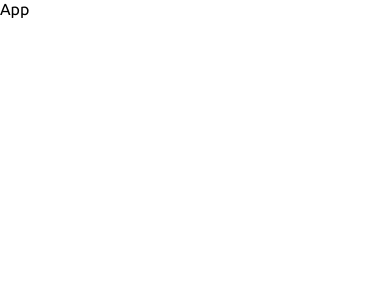
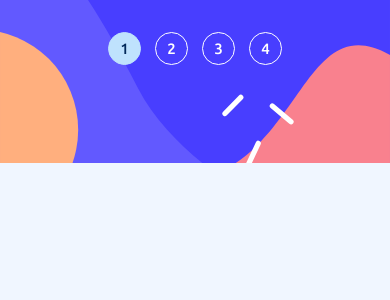
Before and after one commit to Mrcsbda/Multi-step-form, a React (Vite) app: page / in a window 390 px wide. Shown: the top 300 px of the page. Built offline with nearby package versions, Linux system fonts and the light colour scheme.

Commit message:
:lipstick: mobile steps layout

```diff
--- a/index.html
+++ b/index.html
@@ -2,9 +2,9 @@
 <html lang="en">
   <head>
     <meta charset="UTF-8" />
-    <link rel="icon" type="image/svg+xml" href="/favicon.svg" />
+    <link rel="icon" type="image/svg+xml" href="/favicon.png" />
     <meta name="viewport" content="width=device-width, initial-scale=1.0" />
-    <title>Vite + React</title>
+    <title>Multi step form</title>
   </head>
   <body>
     <div id="root"></div>
--- a/src/assets/styles/variables.scss
+++ b/src/assets/styles/variables.scss
@@ -7,4 +7,7 @@ $cool-gray: hsl(231, 11%, 63%);
 $light-gray: hsl(229, 24%, 87%);
 $magnolia: hsl(217, 100%, 97%);
 $alabaster: hsl(231, 100%, 99%);
-$white: hsl(0, 0%, 100%)
+$white: hsl(0, 0%, 100%);
+$weight-400: 400;
+$weight-500: 500;
+$weight-700: 700;
--- a/src/page/App.jsx
+++ b/src/page/App.jsx
@@ -1,6 +1,8 @@
 import React, { useState } from 'react'
+import "./app.scss"
 
 const App = () => {
+  const [stepActive, setStepActive] = useState(1)
   const steps = [
     {
       number: 1,
@@ -19,7 +21,6 @@ const App = () => {
       text: 'SUMMARY'
     }
   ]
-  const [step, setStep] = useState(1)
   const getTitle = () => {
     switch (step) {
       case 1: return "Personal Info";
@@ -41,7 +42,25 @@ const App = () => {
   }
 
   return (
-    <div>App</div>
+    <main className='app'>
+      <article className='app__card-container'>
+        <section className='app__steps-container'>
+          {
+            steps.map((step, index) => (
+              <div key={index} className='app__step-info-container'>
+                <p className={`app__step-number ${step.number === stepActive ? 'app__step-number--active' : ''}`}>
+                  {step.number}
+                </p>
+                <div className='app__step-info'>
+                  <p className='app__step-info-number'>STEP {step.number}</p>
+                  <p className='app__step-info-text'>{step.text}</p>
+                </div>
+              </div>
+            ))
+          }
+        </section>
+      </article>
+    </main>
   )
 }
 
--- a/src/page/app.scss
+++ b/src/page/app.scss
@@ -0,0 +1,48 @@
+@import "../assets/styles/variables.scss";
+
+.app {
+    background-color: $magnolia;
+    height: 100vh;
+    display: flex;
+    justify-content: center;
+    align-items: center;
+
+    &__card-container {
+        width: 100%;
+        height: 100%;
+    }
+
+    &__steps-container {
+        height: 163px;
+        background-image: url("../../public/images/bg-sidebar-mobile.svg");
+        background-size: cover;
+        padding-top: 32px;
+        display: flex;
+        justify-content: center;
+        gap: 14px;
+    }
+
+    &__step-number {
+        width: 33px;
+        height: 33px;
+        color: white;
+        border-radius: 50%;
+        border: 1px solid white;
+        display: flex;
+        justify-content: center;
+        align-items: center;
+        font-weight: $weight-500;
+        font-size: 15px;
+
+        &--active {
+            color: black;
+            border: 1px solid $light-blue;
+            background-color: $light-blue;
+            color: $marine-blue;
+        }
+    }
+
+    &__step-info {
+        display: none;
+    }
+}
```
Also changed, not shown: src/store/slides/info.js (deleted).
